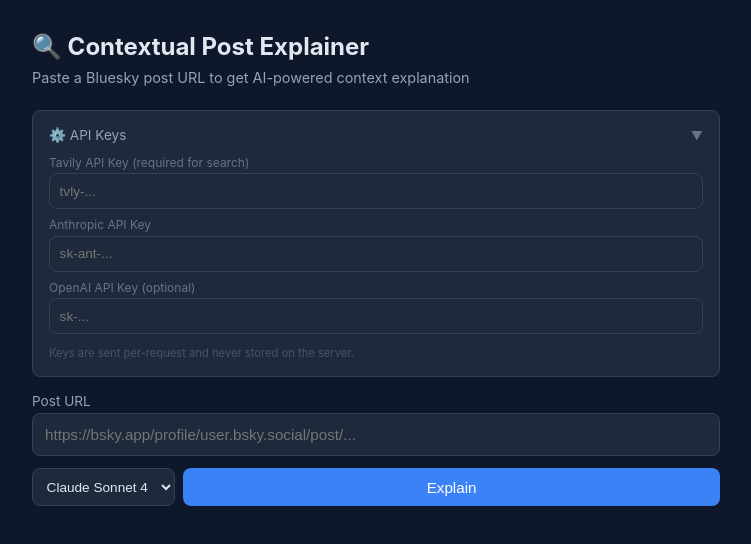
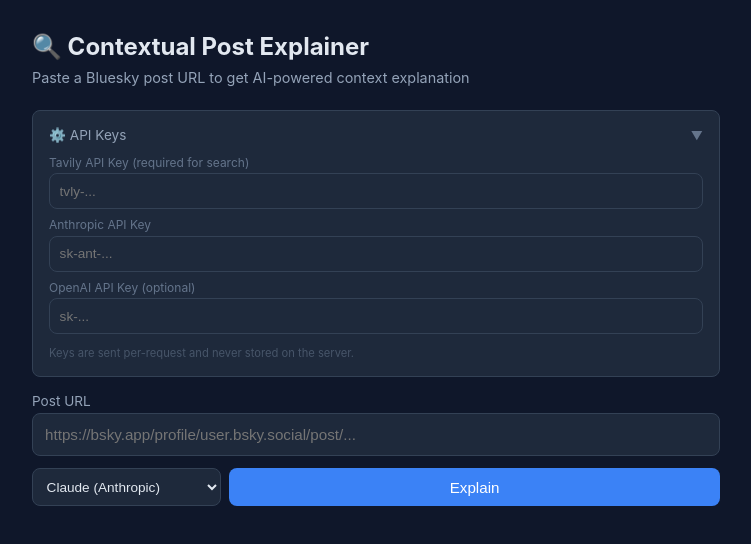
Before and after one commit to raulprocha/bluesky-post-explainer, a React (Vite) app in the folder frontend/: page / in a window 1280 px wide. Shown: the top 544 px of the page, without its empty margins (264-1015 px from the left). Built offline with nearby package versions, Linux system fonts and the light colour scheme; the HTML template or start-up script is replaced by a standard one.

Commit message:
fix: use friendly names in provider dropdown, map to litellm IDs internally

```diff
--- a/frontend/src/App.tsx
+++ b/frontend/src/App.tsx
@@ -33,7 +33,7 @@
   const [bullets, setBullets] = useState<string[]>([])
   const [error, setError] = useState<string | null>(null)
   const [modelUsed, setModelUsed] = useState('')
-  const [provider, setProvider] = useState('anthropic/claude-sonnet-4-20250514')
+  const [provider, setProvider] = useState('claude')
 
   // API Keys (user provides in frontend)
   const [anthropicKey, setAnthropicKey] = useState('')
@@ -55,12 +55,18 @@
     setModelUsed('')
 
     try {
+      const providerMap: Record<string, string> = {
+        claude: 'anthropic/claude-sonnet-4-20250514',
+        gpt4o: 'openai/gpt-4o',
+        gemini: 'gemini/gemini-1.5-pro',
+      }
+
       const response = await fetch('/api/explain', {
         method: 'POST',
         headers: { 'Content-Type': 'application/json' },
         body: JSON.stringify({
           url: url.trim(),
-          provider: provider || null,
+          provider: providerMap[provider] || null,
           api_keys: {
             anthropic: anthropicKey || null,
             openai: openaiKey || null,
@@ -225,9 +231,9 @@
               fontSize: '0.85rem',
             }}
           >
-            <option value="anthropic/claude-sonnet-4-20250514">Claude Sonnet 4</option>
-            <option value="openai/gpt-4o">GPT-4o</option>
-            <option value="gemini/gemini-1.5-pro">Gemini 1.5 Pro</option>
+            <option value="claude">Claude (Anthropic)</option>
+            <option value="gpt4o">GPT-4o (OpenAI)</option>
+            <option value="gemini">Gemini 1.5 Pro (Google)</option>
           </select>
           <button
             type="submit"
```
